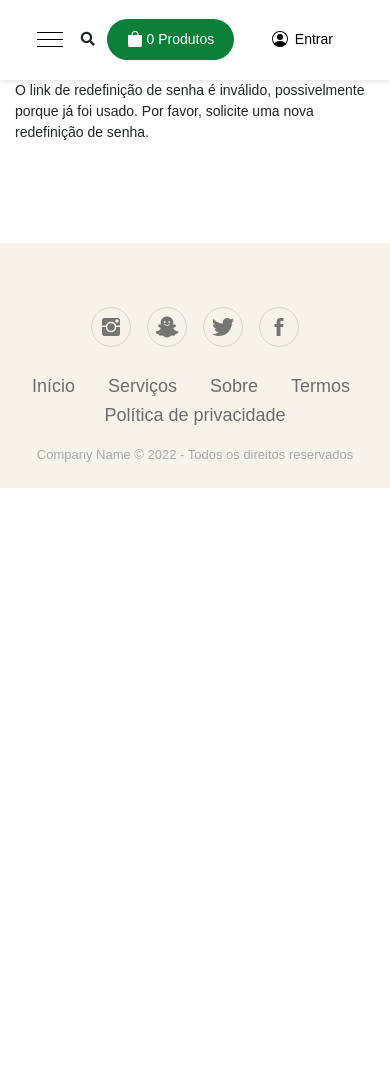
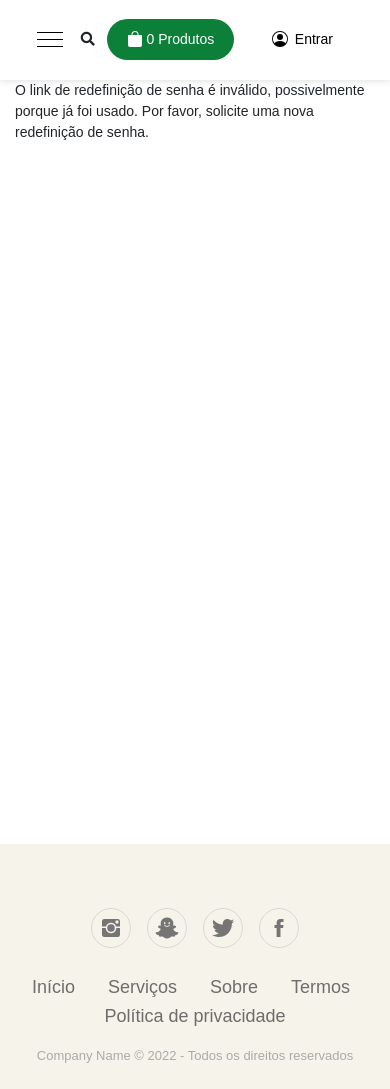
Before and after one commit to samuelveigarangel/e-commerce-validity, a Django app: page /accounts/reset/1/1/ in a window 390 px wide. Before the commit the page ends 488 px from the top, so only its background shows below. Run offline with Django 4.2, Linux system fonts and the light colour scheme; some libraries are stand-ins or nearby versions; some web fonts are replaced.

Commit message:
correções no footer css/html

```diff
--- a/static/css/footer.css
+++ b/static/css/footer.css
@@ -1,16 +1,6 @@
 footer{
     background-color: rgb(246, 243, 234);
     padding: 4rem 0rem 1.5rem;
-    bottom: 0;
-}
-@media (max-width: 766px){
-  footer{
-    z-index: -1;
-    bottom:0;
-    left:0;
-    width: 100%;
-  }
-
 }
 .footer-basic {
     color:#4b4c4d;
--- a/static/css/home.css
+++ b/static/css/home.css
@@ -127,7 +127,7 @@ text-transform: uppercase;
 font-size: 23px;
 text-align: center;
 }
-@media (max-width: 516px){
+@media (max-width: 535px){
 .div-categoria{
     width: 100%;
     height: 30px;
@@ -137,7 +137,6 @@ text-align: center;
 
 @media (max-width: 766px){
     .row{
-        position: absolute;
         justify-content: space-around;
     }
 }
--- a/templates/base.html
+++ b/templates/base.html
@@ -22,9 +22,17 @@
     <link rel="stylesheet" href="{% static 'css/normalize.css' %}">
     <link rel="stylesheet" href="{% static 'css/base.css' %}">
 
-
+    <style>
+        .flex-wrapper {
+        display: flex;
+        min-height: 100vh;
+        flex-direction: column;
+        justify-content: space-between;
+      }
+      </style>
 </head>
 <body>
+    <div class="flex-wrapper">
     <main style="margin-bottom: 100px;">
         <header style="box-shadow: rgb(236 236 236) 0px -1px 0px inset; min-height:50px;">
             {% include 'navbar.html' %}
@@ -39,6 +47,7 @@
     <footer>
         {% include 'footer.html' %}
     </footer>
+    </div>
 
     <script src="https://ajax.googleapis.com/ajax/libs/jquery/3.6.0/jquery.min.js"></script>
     <script src="https://maxcdn.bootstrapcdn.com/bootstrap/4.5.0/j/bootstrap.min.js"></script>
--- a/templates/home.html
+++ b/templates/home.html
@@ -5,6 +5,7 @@
 {% block content%}
 <script type="text/javascript" src="https://ajax.googleapis.com/ajax/libs/jquery/1.11.0/jquery.min.js"></script>
 <link rel="stylesheet" href="{% static 'css/home.css' %}">
+
 
 <div class="categoria">
   {% for categoria in categorias %}
```
Also changed, not shown: db.sqlite3.
